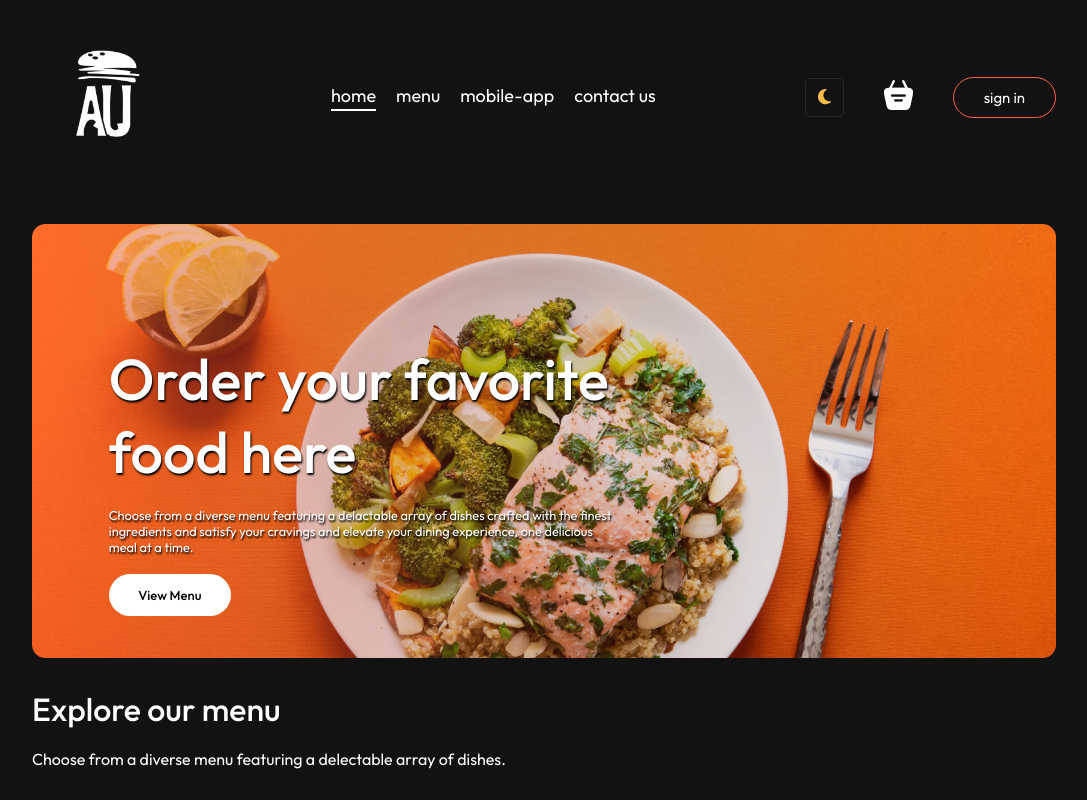
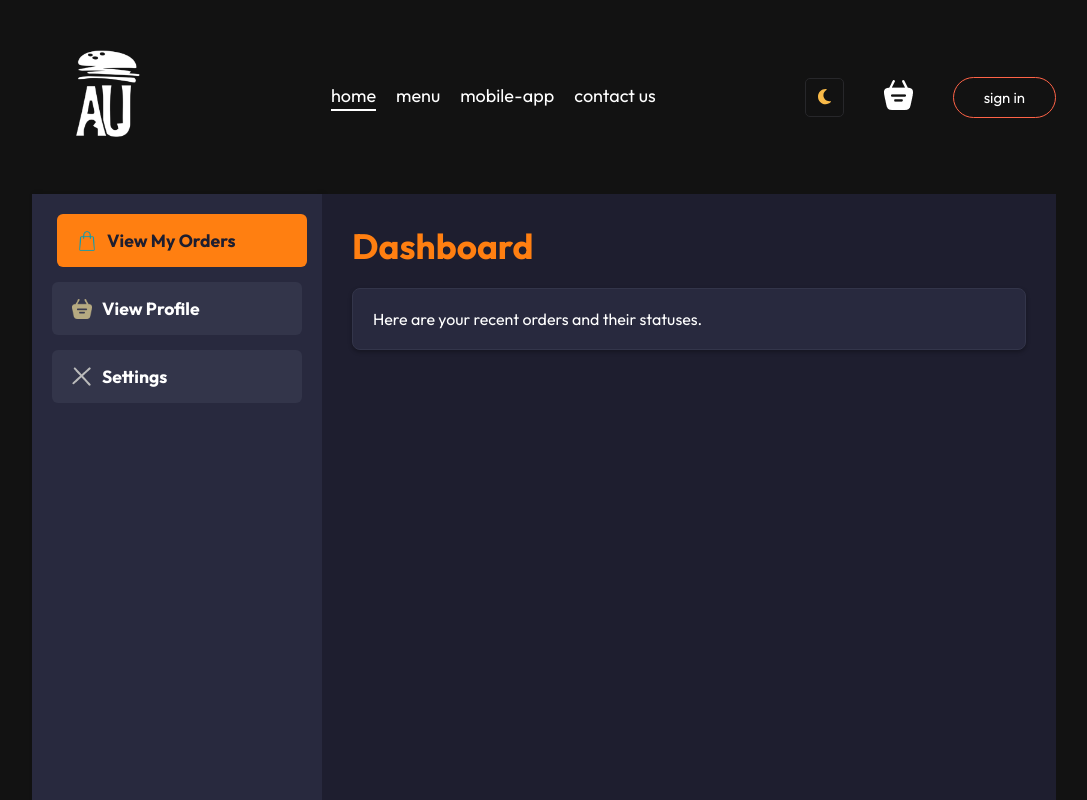
Before and after one commit to OTech-Company/SOA-restaurant-website-, a React (Vite) app in the folder frontend/: page / in a window 1280 px wide. Shown: the top 800 px of the page, without its empty margins (96-1183 px from the left). Built offline with nearby package versions, Linux system fonts and the light colour scheme; no server answers.

Commit message:
Updated DashboardPage with dark theme, icons, and interactivity for testing
This update includes:

```diff
--- a/frontend/src/App.jsx
+++ b/frontend/src/App.jsx
@@ -1,15 +1,13 @@
-import React from 'react'
+import React, { useState } from 'react'
+import { Route, Routes } from 'react-router-dom'
+import Footer from './components/Footer/Footer'
+import LoginPopup from './components/LoginPopup/LoginPopup'
 import Navbar from './components/Navbar/Navbar'
-import { Route, Routes } from 'react-router-dom'
-import Home from './pages/Home/Home'
 import Cart from './pages/Cart/Cart'
+import DashboardPage from './pages/Dashboard/DashboardPage'
+import MyOrders from './pages/MyOrders/MyOrders'
 import PlaceOrder from './pages/PlaceOrder/PlaceOrder'
-import Footer from './components/Footer/Footer'
-import { useState } from 'react'
-import LoginPopup from './components/LoginPopup/LoginPopup'
 import Verify from './pages/Verify/Verify'
-import MyOrders from './pages/MyOrders/MyOrders'
-
 const App = () => {
 
   const [showLogin,setShowLogin] = useState(false)
@@ -20,7 +18,8 @@ const App = () => {
     <div className='app'>
         <Navbar setShowLogin={setShowLogin}  />
         <Routes>
-          <Route path='/' element={<Home />} />
+          <Route path='/' element={<DashboardPage />} />
+          <Route path="/dashboard" element={<DashboardPage />} />
           <Route path='/cart' element={<Cart />} />
           <Route path='/order' element={<PlaceOrder />} />
           <Route path='/verify' element={<Verify />} />
--- /dev/null
+++ b/frontend/src/components/Dashboard/DashboardPage.jsx
@@ -0,0 +1,65 @@
+// DashboardPage.jsx
+import React from 'react';
+import assets from '../assets'; // Importing centralized assets
+import './DashboardPage.css'; // Optional CSS file for styling
+
+const DashboardPage = () => {
+  return (
+    <div className="dashboard-page">
+      {/* Header Section */}
+      <header className="dashboard-header">
+        <img src={assets.images.logo} alt="Logo" className="dashboard-logo" />
+        <h1>Dashboard</h1>
+      </header>
+
+      {/* Metrics Section */}
+      <section className="dashboard-metrics">
+        <div className="metric-card">
+          <h3>Total Orders</h3>
+          <p>1,245</p>
+        </div>
+        <div className="metric-card">
+          <h3>Revenue</h3>
+          <p>$15,430</p>
+        </div>
+        <div className="metric-card">
+          <h3>Customer Satisfaction</h3>
+          <p>92%</p>
+        </div>
+      </section>
+
+      {/* Top Dishes Section */}
+      <section className="dashboard-top-dishes">
+        <h2>Top Selling Dishes</h2>
+        <div className="dish-list">
+          {assets.images.food.slice(0, 5).map((image, index) => (
+            <div key={index} className="dish-card">
+              <img src={image} alt={`Top Dish ${index + 1}`} />
+              <p>Dish {index + 1}</p>
+            </div>
+          ))}
+        </div>
+      </section>
+
+      {/* Category Analytics Section */}
+      <section className="dashboard-categories">
+        <h2>Category Analytics</h2>
+        <div className="category-list">
+          {Object.keys(assets.icons).slice(0, 5).map((iconKey, index) => (
+            <div key={index} className="category-card">
+              <img src={assets.icons[iconKey]} alt={`Category ${index + 1}`} />
+              <p>Category {index + 1}</p>
+            </div>
+          ))}
+        </div>
+      </section>
+
+      {/* Footer Section */}
+      <footer className="dashboard-footer">
+        <p>&copy; 2024 Restaurant Dashboard. All Rights Reserved.</p>
+      </footer>
+    </div>
+  );
+};
+
+export default DashboardPage;
--- /dev/null
+++ b/frontend/src/pages/Dashboard/DashboardPage.css
@@ -0,0 +1,87 @@
+/* DashboardPage.css */
+
+/* Overall Layout */
+.dashboard-page {
+    display: flex;
+    font-family: 'Arial', sans-serif;
+    height: 100vh;
+    background-color: #1e1e2f; /* Dark background */
+    color: #ffffff; /* Light text for contrast */
+  }
+
+  /* Sidebar Styles */
+  .dashboard-sidebar {
+    width: 250px;
+    background-color: #28293e; /* Darker sidebar background */
+    color: #ffffff;
+    padding: 20px;
+    box-shadow: 2px 0 5px rgba(0, 0, 0, 0.2);
+  }
+
+  .dashboard-sidebar nav ul {
+    list-style: none;
+    padding: 0;
+  }
+
+  .dashboard-sidebar nav ul li {
+    display: flex;
+    align-items: center;
+    gap: 10px; /* Space between icon and text */
+    padding: 15px 20px;
+    cursor: pointer;
+    border-radius: 6px;
+    margin-bottom: 15px;
+    background-color: #33354a; /* Default button color */
+    color: #ffffff;
+    font-size: 1.1em;
+    font-weight: bold;
+    transition: background-color 0.3s ease, color 0.3s ease, transform 0.2s ease;
+  }
+
+  .dashboard-sidebar nav ul li img.menu-icon {
+    width: 20px;
+    height: 20px;
+    object-fit: contain;
+    filter: invert(1); /* Makes icons white for contrast */
+  }
+
+  .dashboard-sidebar nav ul li:hover {
+    background-color: #ff7f11; /* Bright orange for hover */
+    color: #1e1e2f; /* Dark text on hover */
+    transform: translateX(5px); /* Interactive movement */
+  }
+
+  .dashboard-sidebar nav ul li.active {
+    background-color: #ff7f11; /* Highlight active section */
+    color: #1e1e2f;
+    transform: translateX(5px);
+  }
+
+  /* Main Content Styles */
+  .dashboard-content {
+    flex: 1;
+    padding: 30px;
+    background-color: #1e1e2f; /* Match background to theme */
+    overflow-y: auto;
+  }
+
+  .dashboard-content header h1 {
+    margin: 0 0 20px;
+    font-size: 2.2em;
+    color: #ff7f11; /* Bright orange for heading */
+  }
+
+  .dashboard-content section {
+    padding: 20px;
+    background-color: #28293e; /* Slightly lighter for content boxes */
+    border: 1px solid #33354a;
+    border-radius: 8px;
+    box-shadow: 0 2px 4px rgba(0, 0, 0, 0.3);
+    color: #ffffff;
+    transition: box-shadow 0.3s ease, background-color 0.3s ease;
+  }
+
+  .dashboard-content section:hover {
+    background-color: #33354a; /* Slightly lighter hover effect */
+    box-shadow: 0 4px 8px rgba(0, 0, 0, 0.5); /* Stronger shadow on hover */
+  }
--- /dev/null
+++ b/frontend/src/pages/Dashboard/DashboardPage.jsx
@@ -0,0 +1,66 @@
+import React, { useState } from 'react';
+import parcelIcon from '../../assets/bag_icon.png'; // Directly importing from assets
+import profileIcon from '../../assets/basket_icon.png'; // Directly importing from assets
+import settingsIcon from '../../assets/cross_icon.png'; // Directly importing from assets
+import './DashboardPage.css';
+
+const DashboardPage = () => {
+  const [activeSection, setActiveSection] = useState('orders'); // Default section: View My Orders
+
+  // Render content dynamically based on the active section
+  const renderContent = () => {
+    switch (activeSection) {
+      case 'orders':
+        return <p>Here are your recent orders and their statuses.</p>;
+      case 'profile':
+        return <p>View and update your profile information.</p>;
+      case 'settings':
+        return <p>Manage your account settings and preferences.</p>;
+      default:
+        return <p>Select an option from the menu.</p>;
+    }
+  };
+
+  return (
+    <div className="dashboard-page">
+      {/* Sidebar Menu */}
+      <aside className="dashboard-sidebar">
+        <nav>
+          <ul>
+            <li
+              className={activeSection === 'orders' ? 'active' : ''}
+              onClick={() => setActiveSection('orders')}
+            >
+              <img src={parcelIcon} alt="Orders Icon" className="menu-icon" />
+              View My Orders
+            </li>
+            <li
+              className={activeSection === 'profile' ? 'active' : ''}
+              onClick={() => setActiveSection('profile')}
+            >
+              <img src={profileIcon} alt="Profile Icon" className="menu-icon" />
+              View Profile
+            </li>
+            <li
+              className={activeSection === 'settings' ? 'active' : ''}
+              onClick={() => setActiveSection('settings')}
+            >
+              <img src={settingsIcon} alt="Settings Icon" className="menu-icon" />
+              Settings
+            </li>
+          </ul>
+        </nav>
+      </aside>
+
+      {/* Main Content */}
+      <main className="dashboard-content">
+        <header>
+          <h1>Dashboard</h1>
+        </header>
+        <section>{renderContent()}</section>
+      </main>
+    </div>
+  );
+};
+
+export default DashboardPage;
```
Also changed, not shown: frontend/package.json (+6 -5 lines), frontend/src/api/dashboardAPI.js (added), frontend/src/api/reportsAPI.js (added), frontend/src/components/Dashboard/Charts.jsx (added), frontend/src/components/Dashboard/Reports.jsx (added), frontend/src/components/Dashboard/StatsCard.jsx (added), 1 other file (tests, documents, lock files or other folders).
